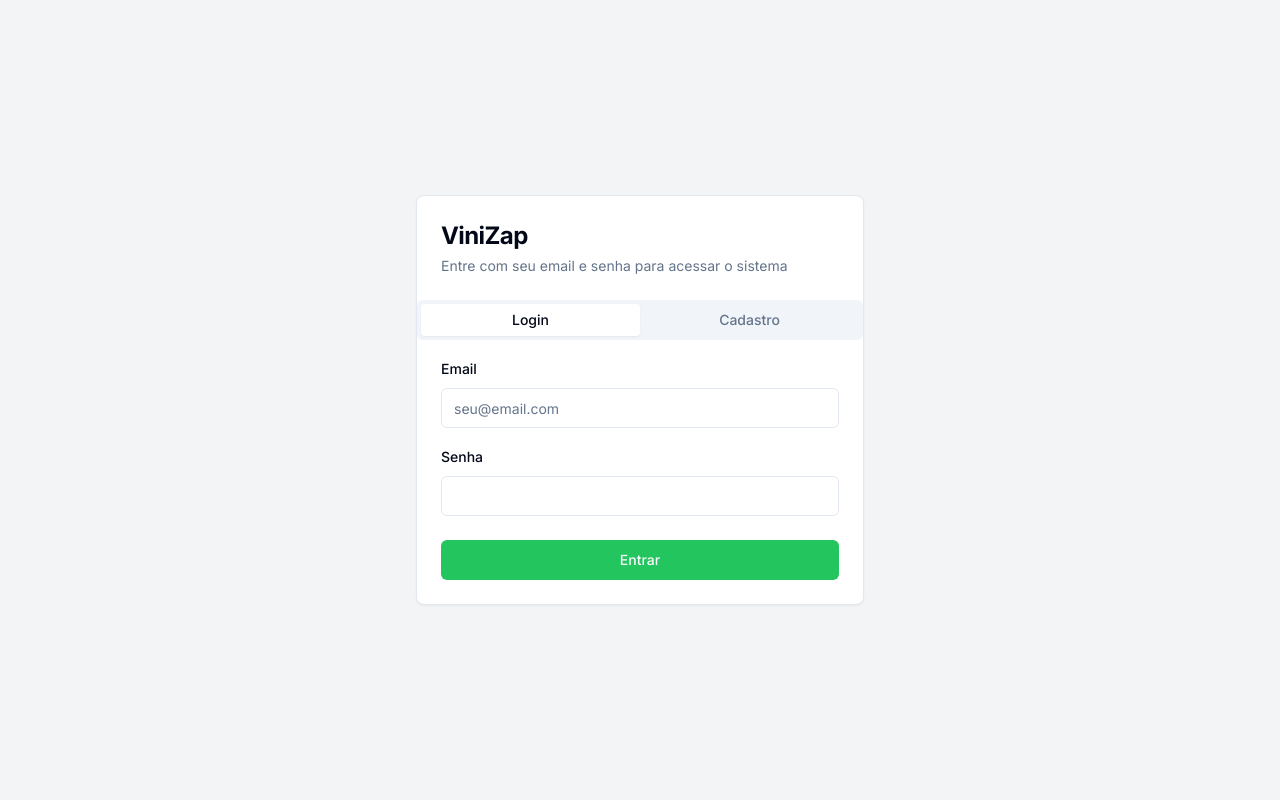
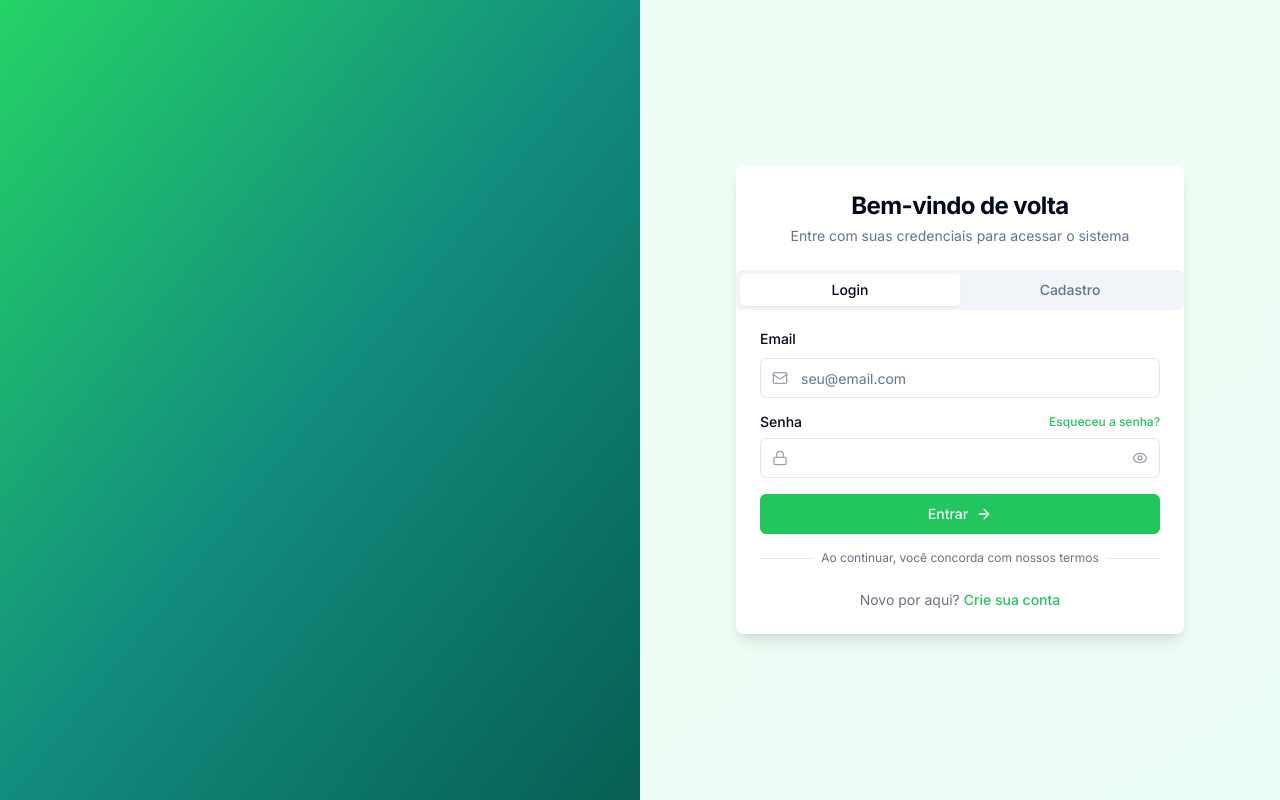
Before and after one commit to andomingos87/vinizap, a React (Vite) app: page /auth in a window 1280 px wide. Built offline with nearby package versions, Linux system fonts and the light colour scheme.

Commit message:
Melhorias de design na pagina de autenticação

```diff
--- a/src/pages/Auth.tsx
+++ b/src/pages/Auth.tsx
@@ -1,4 +1,3 @@
-
 import React, { useState, useEffect } from 'react';
 import { useNavigate } from 'react-router-dom';
 import { Card, CardContent, CardDescription, CardFooter, CardHeader, CardTitle } from "@/components/ui/card";
@@ -9,14 +8,18 @@ import { Tabs, TabsContent, TabsList, TabsTrigger } from "@/components/ui/tabs";
 import { useToast } from "@/hooks/use-toast";
 import { supabase } from "@/integrations/supabase/client";
 import { Alert, AlertDescription, AlertTitle } from "@/components/ui/alert";
-import { MailCheck } from "lucide-react";
+import { MailCheck, Eye, EyeOff, Lock, Mail, ArrowRight, CheckCircle2 } from "lucide-react";
+import { Separator } from "@/components/ui/separator";
 
 const Auth = () => {
   const [loading, setLoading] = useState(false);
   const [email, setEmail] = useState('');
   const [password, setPassword] = useState('');
+  const [showPassword, setShowPassword] = useState(false);
   const [activeTab, setActiveTab] = useState<'login' | 'signup'>('login');
   const [showVerification, setShowVerification] = useState(false);
+  const [showForgotPassword, setShowForgotPassword] = useState(false);
+  const [resetSent, setResetSent] = useState(false);
   const { toast } = useToast();
   const navigate = useNavigate();
 
@@ -71,79 +74,255 @@ const Auth = () => {
     }
   };
 
+  const handleForgotPassword = async (e: React.FormEvent) => {
+    e.preventDefault();
+    setLoading(true);
+
+    try {
+      const { error } = await supabase.auth.resetPasswordForEmail(email, {
+        redirectTo: `${window.location.origin}/reset-password`,
+      });
+
+      if (error) throw error;
+
+      setResetSent(true);
+      toast({
+        title: "Email enviado",
+        description: "Verifique seu email para redefinir sua senha.",
+      });
+    } catch (error: any) {
+      toast({
+        title: "Erro",
+        description: error.message || "Houve um erro, tente novamente.",
+        variant: "destructive",
+      });
+    } finally {
+      setLoading(false);
+    }
+  };
+
   const VerificationMessage = () => (
-    <Alert className="mt-4 bg-blue-50 border-blue-200">
-      <MailCheck className="h-5 w-5 text-blue-500" />
-      <AlertTitle className="text-blue-700">Verifique seu email</AlertTitle>
+    <div className="space-y-4">
+      <div className="flex items-center justify-center">
+        <div className="h-16 w-16 rounded-full bg-blue-50 flex items-center justify-center">
+          <MailCheck className="h-8 w-8 text-blue-500" />
+        </div>
+      </div>
+      <Alert className="bg-blue-50 border-blue-200">
+        <AlertTitle className="text-blue-700 text-lg font-semibold">Verifique seu email</AlertTitle>
         <AlertDescription className="text-blue-600">
           Enviamos um link de confirmação para <strong>{email}</strong>.
           Por favor, verifique sua caixa de entrada e clique no link para ativar sua conta.
         </AlertDescription>
       </Alert>
-  );
-
-  return (
-    <div className="min-h-screen flex items-center justify-center bg-gray-100 p-4">
-      <Card className="w-full max-w-md">
-        <CardHeader className="space-y-1">
-          <CardTitle className="text-2xl font-bold">ViniZap</CardTitle>
-          <CardDescription>
-            {activeTab === 'login'
-              ? 'Entre com seu email e senha para acessar o sistema'
-              : 'Crie sua conta para acessar o sistema'}
-          </CardDescription>
-        </CardHeader>
-
-        {showVerification ? (
-          <CardContent>
-            <VerificationMessage />
-            <div className="mt-4 text-center">
+      <div className="text-center">
         <Button variant="outline" onClick={() => setShowVerification(false)}>
           Voltar para o login
         </Button>
       </div>
+    </div>
+  );
+
+  const ForgotPasswordForm = () => (
+    <div className="space-y-4">
+      {resetSent ? (
+        <div className="space-y-4">
+          <div className="flex items-center justify-center">
+            <div className="h-16 w-16 rounded-full bg-green-50 flex items-center justify-center">
+              <CheckCircle2 className="h-8 w-8 text-green-500" />
+            </div>
+          </div>
+          <Alert className="bg-green-50 border-green-200">
+            <AlertTitle className="text-green-700 text-lg font-semibold">Email enviado</AlertTitle>
+            <AlertDescription className="text-green-600">
+              Enviamos um link para redefinir sua senha para <strong>{email}</strong>.
+              Por favor, verifique sua caixa de entrada e siga as instruções.
+            </AlertDescription>
+          </Alert>
+        </div>
+      ) : (
+        <form onSubmit={handleForgotPassword} className="space-y-4">
+          <div className="space-y-2">
+            <Label htmlFor="reset-email">Email</Label>
+            <div className="relative">
+              <Mail className="absolute left-3 top-3 h-4 w-4 text-gray-400" />
+              <Input
+                id="reset-email"
+                type="email"
+                placeholder="seu@email.com"
+                value={email}
+                onChange={(e) => setEmail(e.target.value)}
+                className="pl-10"
+                required
+              />
+            </div>
+          </div>
+          <Button type="submit" className="w-full" disabled={loading}>
+            {loading ? 'Enviando...' : 'Enviar link de redefinição'}
+          </Button>
+        </form>
+      )}
+      <div className="text-center">
+        <Button
+          variant="link"
+          onClick={() => {
+            setShowForgotPassword(false);
+            setResetSent(false);
+          }}
+        >
+          Voltar para o login
+        </Button>
+      </div>
+    </div>
+  );
+
+  return (
+    <div className="min-h-screen flex flex-col md:flex-row bg-gradient-to-br from-green-50 to-emerald-50">
+      {/* Brand Section - WhatsApp gradient */}
+      <div className="md:w-1/2 bg-gradient-to-br from-[#25D366] via-[#128C7E] to-[#075E54]">
+        {/* Empty section with just the gradient */}
+      </div>
+
+      {/* Auth Form Section */}
+      <div className="md:w-1/2 p-4 md:p-8 flex items-center justify-center">
+        <Card className="w-full max-w-md shadow-lg border-0">
+          <CardHeader className="space-y-1">
+            <CardTitle className="text-2xl font-bold text-center">
+              {showForgotPassword
+                ? "Recuperar senha"
+                : showVerification
+                  ? "Verificação de email"
+                  : activeTab === 'login'
+                    ? "Bem-vindo de volta"
+                    : "Crie sua conta"}
+            </CardTitle>
+            <CardDescription className="text-center">
+              {showForgotPassword
+                ? "Informe seu email para receber um link de redefinição de senha"
+                : showVerification
+                  ? "Quase lá! Verifique seu email para continuar"
+                  : activeTab === 'login'
+                    ? "Entre com suas credenciais para acessar o sistema"
+                    : "Preencha os dados abaixo para criar sua conta"}
+            </CardDescription>
+          </CardHeader>
+
+          {showForgotPassword ? (
+            <CardContent>
+              <ForgotPasswordForm />
+            </CardContent>
+          ) : showVerification ? (
+            <CardContent>
+              <VerificationMessage />
             </CardContent>
           ) : (
             <Tabs value={activeTab} onValueChange={(value) => setActiveTab(value as 'login' | 'signup')}>
-            <TabsList className="grid grid-cols-2 w-full">
-              <TabsTrigger value="login">Login</TabsTrigger>
-              <TabsTrigger value="signup">Cadastro</TabsTrigger>
+              <TabsList className="grid grid-cols-2 w-full mb-4">
+                <TabsTrigger value="login" className="rounded-l-md">Login</TabsTrigger>
+                <TabsTrigger value="signup" className="rounded-r-md">Cadastro</TabsTrigger>
               </TabsList>
 
               <form onSubmit={handleAuth}>
-              <CardContent className="space-y-4 pt-4">
+                <CardContent className="space-y-4">
                   <div className="space-y-2">
                     <Label htmlFor="email">Email</Label>
+                    <div className="relative">
+                      <Mail className="absolute left-3 top-3 h-4 w-4 text-gray-400" />
                       <Input
                         id="email"
                         type="email"
                         placeholder="seu@email.com"
                         value={email}
                         onChange={(e) => setEmail(e.target.value)}
+                        className="pl-10"
                         required
                       />
                     </div>
+                  </div>
                   <div className="space-y-2">
+                    <div className="flex items-center justify-between">
                       <Label htmlFor="password">Senha</Label>
+                      {activeTab === 'login' && (
+                        <Button
+                          variant="link"
+                          className="p-0 h-auto text-xs"
+                          onClick={(e) => {
+                            e.preventDefault();
+                            setShowForgotPassword(true);
+                          }}
+                        >
+                          Esqueceu a senha?
+                        </Button>
+                      )}
+                    </div>
+                    <div className="relative">
+                      <Lock className="absolute left-3 top-3 h-4 w-4 text-gray-400" />
                       <Input
                         id="password"
-                    type="password"
+                        type={showPassword ? "text" : "password"}
                         value={password}
                         onChange={(e) => setPassword(e.target.value)}
+                        className="pl-10 pr-10"
                         required
                       />
+                      <Button
+                        type="button"
+                        variant="ghost"
+                        size="sm"
+                        className="absolute right-0 top-0 h-full px-3 py-2 hover:bg-transparent"
+                        onClick={() => setShowPassword(!showPassword)}
+                      >
+                        {showPassword ? (
+                          <EyeOff className="h-4 w-4 text-gray-400" />
+                        ) : (
+                          <Eye className="h-4 w-4 text-gray-400" />
+                        )}
+                      </Button>
+                    </div>
+                  </div>
+
+                  <Button type="submit" className="w-full" disabled={loading}>
+                    {loading ? (
+                      'Processando...'
+                    ) : (
+                      <span className="flex items-center">
+                        {activeTab === 'login' ? 'Entrar' : 'Cadastrar'}
+                        <ArrowRight className="ml-2 h-4 w-4" />
+                      </span>
+                    )}
+                  </Button>
+
+                  <div className="relative my-4">
+                    <div className="absolute inset-0 flex items-center">
+                      <Separator className="w-full" />
+                    </div>
+                    <div className="relative flex justify-center">
+                      <span className="bg-white px-2 text-xs text-gray-500">
+                        Ao continuar, você concorda com nossos termos
+                      </span>
+                    </div>
                   </div>
                 </CardContent>
-
-              <CardFooter>
-                <Button type="submit" className="w-full" disabled={loading}>
-                  {loading ? 'Processando...' : activeTab === 'login' ? 'Entrar' : 'Cadastrar'}
-                </Button>
-              </CardFooter>
               </form>
             </Tabs>
           )}
+
+          <CardFooter className="flex justify-center text-sm text-gray-500 pt-0">
+            {!showVerification && !showForgotPassword && (
+              <p>
+                {activeTab === 'login' ? 'Novo por aqui? ' : 'Já tem uma conta? '}
+                <Button
+                  variant="link"
+                  className="p-0 h-auto"
+                  onClick={() => setActiveTab(activeTab === 'login' ? 'signup' : 'login')}
+                >
+                  {activeTab === 'login' ? 'Crie sua conta' : 'Faça login'}
+                </Button>
+              </p>
+            )}
+          </CardFooter>
         </Card>
+      </div>
     </div>
   );
 };
```
Also changed, not shown: 1 other file (tests, documents, lock files or other folders). Lines whose indentation alone changed are shown as unchanged.
